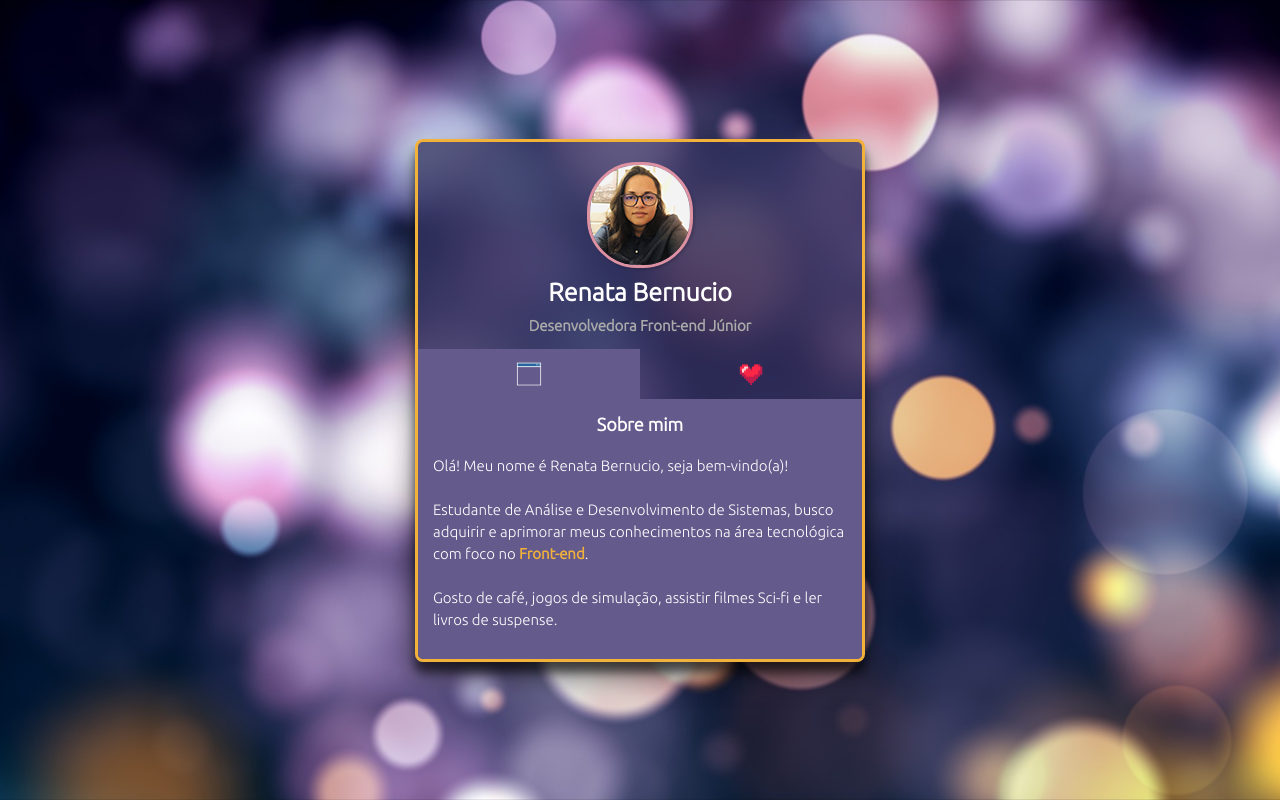
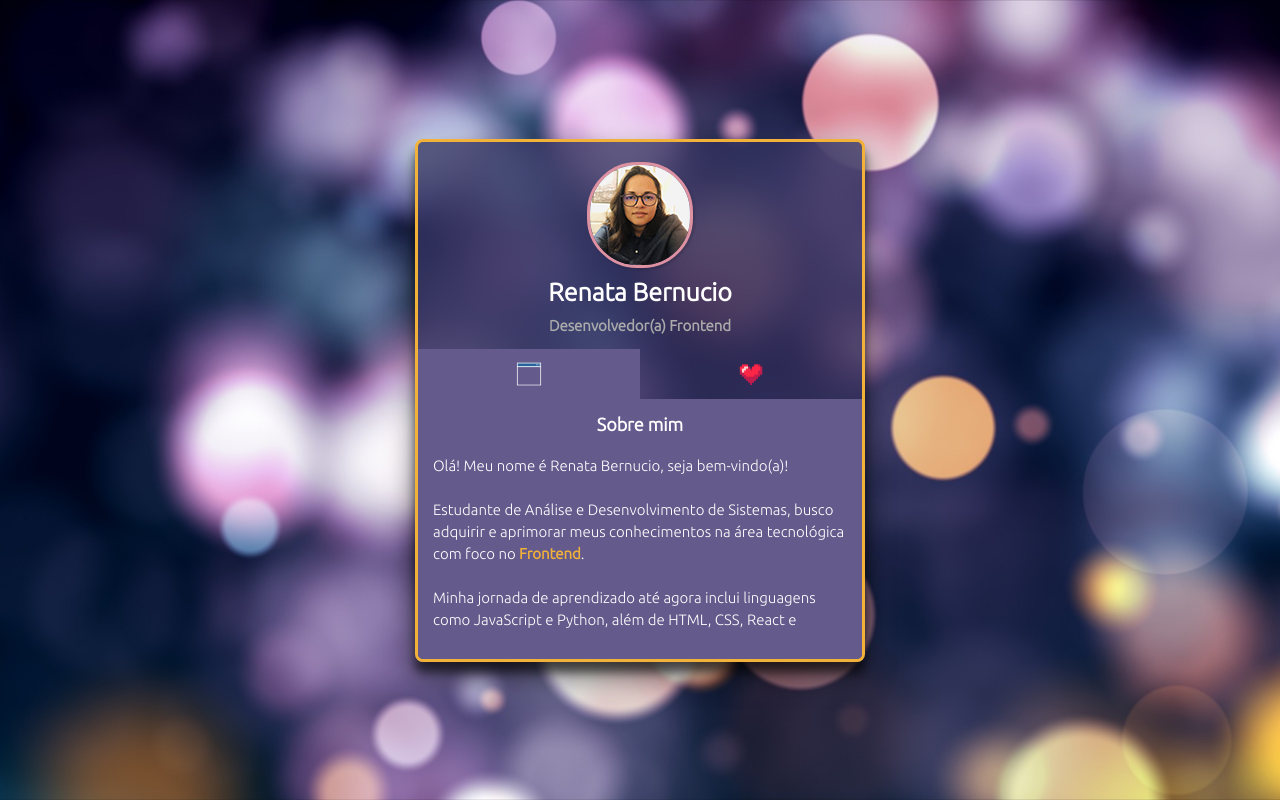
Before and after one commit to renata-bernucio/-1-mini-portfolio, a plain HTML site: page index.html in a window 1280 px wide. Drawn offline with Linux system fonts and the light colour scheme; a web font is replaced by a local one.

Commit message:
Update index.html

```diff
--- a/index.html
+++ b/index.html
@@ -21,7 +21,7 @@
       <div class="minhas-informacoes">
         <img src="./src/imagens/foto-perfil.png" alt="foto de perfil" />
         <h1 class="nome">Renata Bernucio</h1>
-        <h2 class="cargo">Desenvolvedora Front-end Júnior</h2>
+        <h2 class="cargo">Desenvolvedor(a) Frontend</h2>
       </div>
 
       <div class="conteudo">
@@ -41,10 +41,9 @@
             <div class="descricao">
               <p>Olá! Meu nome é Renata Bernucio, seja bem-vindo(a)!</p>
 
-              <p><br>
-                Estudante de Análise e Desenvolvimento de Sistemas, busco adquirir e aprimorar meus conhecimentos
-                na área tecnológica com foco no <span><strong>Front-end</strong></span>.
-                <p><br>Gosto de café, jogos de simulação, assistir filmes Sci-fi e ler livros de suspense.</p>
+              <p><br>Estudante de Análise e Desenvolvimento de Sistemas, busco adquirir e aprimorar meus conhecimentos na área tecnológica com foco no <span><strong>Frontend</strong></span>.
+                <p><br>Minha jornada de aprendizado até agora inclui linguagens como JavaScript e Python, além de HTML, CSS, React e Node.js. Também estou explorando os desafios empolgantes apresentados pela computação em nuvem e práticas DevOps. Estou confiante de que, mesmo com minha experiência inicial, posso contribuir para desafios e aprender rapidamente.
+                  Gosto de café, jogos de simulação, assistir filmes Sci-fi e ler livros de suspense.</p>
               </p>
             </div>
           </div>
```
